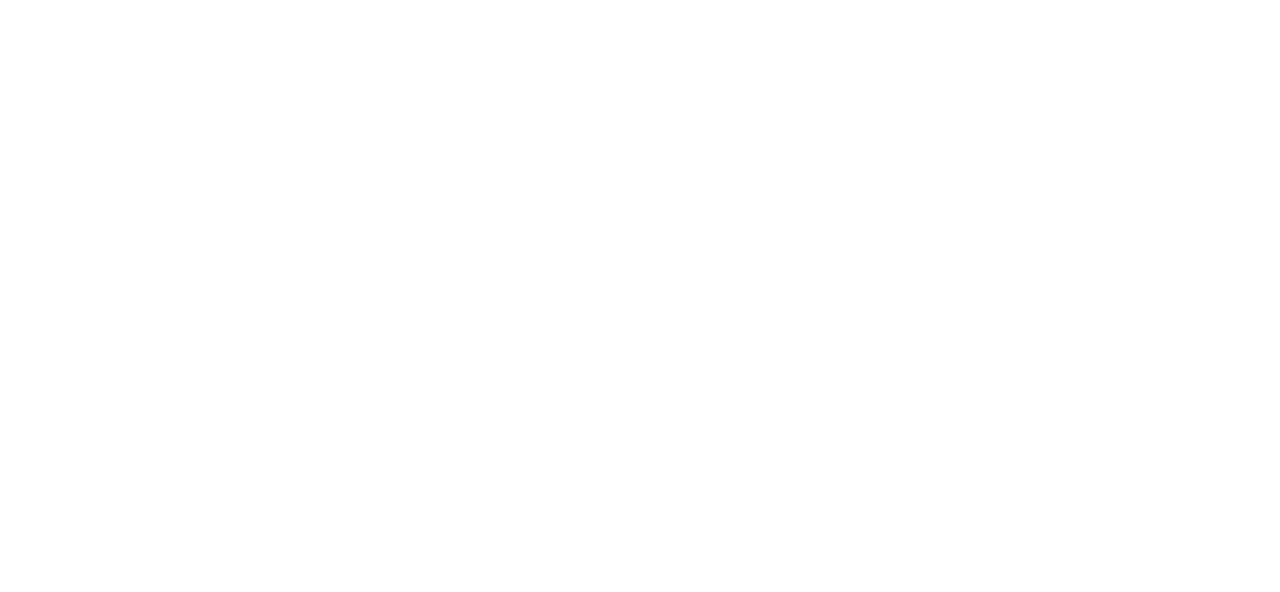
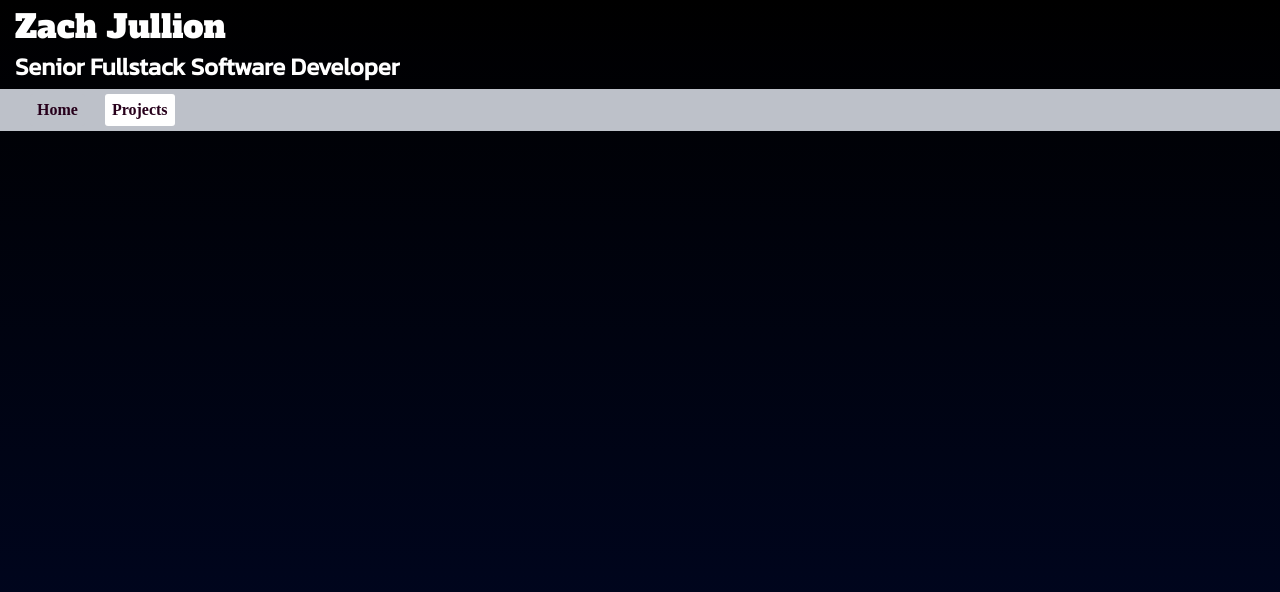
Before and after one commit to zjullion/zjullionca, a React app in the folder frontend/: page / in a window 1280 px wide. Shown: the top 592 px of the page. Built offline with nearby package versions, Linux system fonts and the light colour scheme.

Commit message:
Start of page container and completed link styling

```diff
--- a/frontend/public/index.html
+++ b/frontend/public/index.html
@@ -6,9 +6,9 @@
     <meta name="viewport" content="width=device-width, initial-scale=1" />
     <link
       rel="stylesheet"
-      href="https://fonts.googleapis.com/css2?family=Montserrat&family=Open+Sans&family=Roboto&family=Roboto+Slab"
+      href="https://fonts.googleapis.com/css2?family=Alfa+Slab+One&family=Kanit&?family=Montserrat&family=Open+Sans&family=Roboto&family=Roboto+Slab"
     />
-    <title>React App</title>
+    <title>Zach Jullion - Software Developer</title>
   </head>
   <body>
     <noscript>You need to enable JavaScript to run this app.</noscript>
--- /dev/null
+++ b/frontend/src/components/PageContainer.tsx
@@ -0,0 +1,46 @@
+import { FunctionComponent } from 'react'
+import { Outlet } from 'react-router-dom'
+import { styled } from 'styled-components'
+
+import { COLOR } from '../theme'
+import { StyledLink } from './StyledLink'
+
+const LINK_BACKGROUNDS = {
+  currentUrl: COLOR.BackgroundLightGrey,
+  default: 'white',
+}
+
+const MainTitle = styled.h1`
+  font-family: 'Alfa Slab One', serif;
+  font-weight: normal;
+  color: ${COLOR.TextWhite};
+  margin: 5px 15px 0 15px;
+`
+const MainSubtitle = styled.h2`
+  font-family: 'Kanit', sans-serif;
+  font-weight: bold;
+  color: ${COLOR.TextWhite};
+  margin: 0 15px 5px 15px;
+`
+
+const LinkContainer = styled.div`
+  background: ${COLOR.BackgroundLightGrey};
+  margin: 0;
+  display: flex;
+  padding: 5px 30px;
+  gap: 20px;
+`
+
+export const PageContainer: FunctionComponent = () => {
+  return (
+    <>
+      <MainTitle>Zach Jullion</MainTitle>
+      <MainSubtitle>Senior Fullstack Software Developer</MainSubtitle>
+      <LinkContainer>
+        <StyledLink backgrounds={LINK_BACKGROUNDS} content="Home" to="/" />
+        <StyledLink backgrounds={LINK_BACKGROUNDS} content="Projects" to="/projects" />
+      </LinkContainer>
+      <Outlet />
+    </>
+  )
+}
--- /dev/null
+++ b/frontend/src/components/StyledLink.tsx
@@ -0,0 +1,63 @@
+import color from 'color'
+import { FunctionComponent, memo } from 'react'
+import { Link, useLocation } from 'react-router-dom'
+import { styled } from 'styled-components'
+
+import { COLOR } from '../theme'
+
+const NEW_TAB_ATTRIBUTES = {
+  rel: 'noopener norefferer',
+  target: '_blank',
+}
+
+const StyledA = styled(Link)<{ isCurrentUrl: boolean }>`
+  font-family: 'Roboto, "Open Sans", sans-serif';
+  font-weight: bold;
+  text-decoration: none;
+  color: ${COLOR.LinkInactivePurple};
+  &:hover {
+    color: ${COLOR.LinkActiveGreen};
+  }
+  ${(props) => (props.isCurrentUrl ? 'pointer-events: none;' : '')}
+`
+
+const LinkContent = styled.p<{ background: string; isCurrentUrl: boolean }>`
+  background: ${(props) => props.background};
+  border-radius: 3px;
+  padding: 7px;
+  margin: 0;
+  ${(props) => {
+    return props.isCurrentUrl
+      ? ''
+      : `&:hover { background: ${color(props.background).darken(0.1).hex()}; }`
+  }}
+`
+
+export type StyledLinkProps = {
+  backgrounds: {
+    currentUrl: string
+    default: string
+  }
+  content: string
+  openNewTab?: boolean
+  to: string
+}
+
+const StyledLinkNonMemoized: FunctionComponent<StyledLinkProps> = (props) => {
+  const { pathname } = useLocation()
+  const { backgrounds, content, openNewTab, to } = props
+
+  const isCurrentUrl = pathname?.includes(to)
+  const background = isCurrentUrl ? backgrounds?.currentUrl : backgrounds?.default
+  const additionalLinkAttributes = openNewTab ? NEW_TAB_ATTRIBUTES : {}
+
+  return (
+    <StyledA isCurrentUrl={isCurrentUrl} to={to} {...additionalLinkAttributes}>
+      <LinkContent background={background} isCurrentUrl={isCurrentUrl}>
+        {content}
+      </LinkContent>
+    </StyledA>
+  )
+}
+
+export const StyledLink = memo(StyledLinkNonMemoized)
--- a/frontend/src/index.tsx
+++ b/frontend/src/index.tsx
@@ -2,16 +2,13 @@
 import whyDidYouRender from '@welldone-software/why-did-you-render'
 import React, { StrictMode } from 'react'
 import { createRoot } from 'react-dom/client'
+import { BrowserRouter, Route, Routes } from 'react-router-dom'
 import { StyleSheetManager } from 'styled-components'
 
-const componentsToTrack = [
-  /Input/,
-  /Modal/,
-  /Provider/,
-  /AlertMessage/,
-  /DateTimePicker/,
-  /FormButton/,
-]
+import { PageContainer } from './components/PageContainer'
+import { BodyStyle } from './theme'
+
+const componentsToTrack = [/PageContainer/, /StyledLink/]
 
 if (process.env.NODE_ENV === 'development') {
   whyDidYouRender(React, { include: componentsToTrack })
@@ -22,6 +19,15 @@
 
 root.render(
   <StrictMode>
-    <StyleSheetManager shouldForwardProp={isPropValid}></StyleSheetManager>
+    <StyleSheetManager shouldForwardProp={isPropValid}>
+      <BodyStyle />
+      <BrowserRouter>
+        <Routes>
+          <Route element={<PageContainer />} path="/">
+            <Route element={<div></div>} path="balance_sheet" />
+          </Route>
+        </Routes>
+      </BrowserRouter>
+    </StyleSheetManager>
   </StrictMode>,
 )
--- /dev/null
+++ b/frontend/src/theme.ts
@@ -0,0 +1,34 @@
+import color from 'color'
+import { createGlobalStyle } from 'styled-components'
+
+export enum COLOR {
+  BackgroundDarkBlue = '#000727',
+  BackgroundLightGrey = '#BDC1C9',
+  LinkActiveGreen = '#00270C',
+  LinkInactivePurple = '#27001B',
+  TextWhite = 'white',
+}
+
+export const BodyStyle = createGlobalStyle`
+  body {
+    background: linear-gradient(black, ${COLOR.BackgroundDarkBlue}) fixed;
+    margin: 0;
+    padding: 0;
+  }
+`
+
+export enum FONT {}
+// Content = '"Open Sans", sans-serif',
+// Header = '"Roboto Slab", serif',
+// Input = 'Montserrat, "Open Sans", sans-serif',
+// Label = 'Roboto, "Open Sans", sans-serif',
+
+export enum SPACING {}
+// ContainerEdge = '0.5em',
+
+export const generateFontColor = (backgroundColor: string) => {
+  if (color(backgroundColor).isLight()) {
+    return 'black'
+  }
+  return 'white'
+}
```
Also changed, not shown: 1 other file (tests, documents, lock files or other folders).
